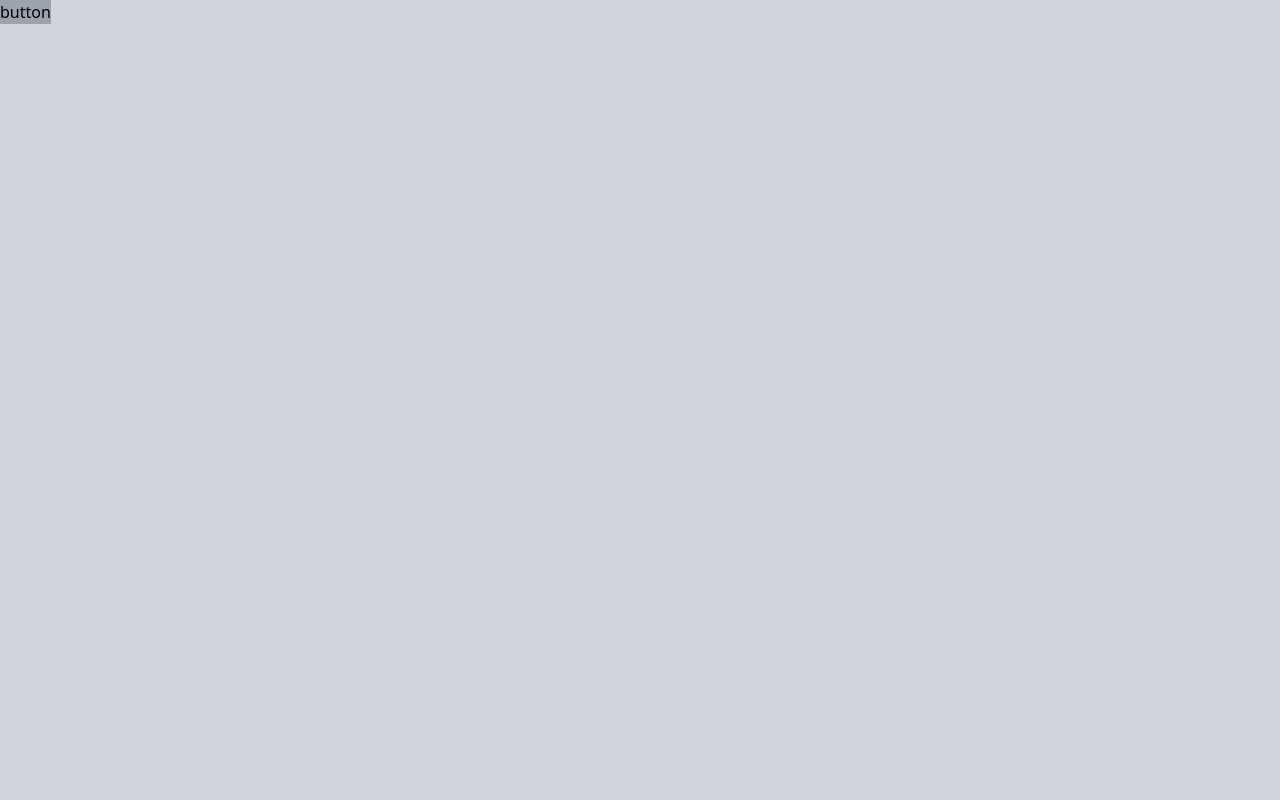
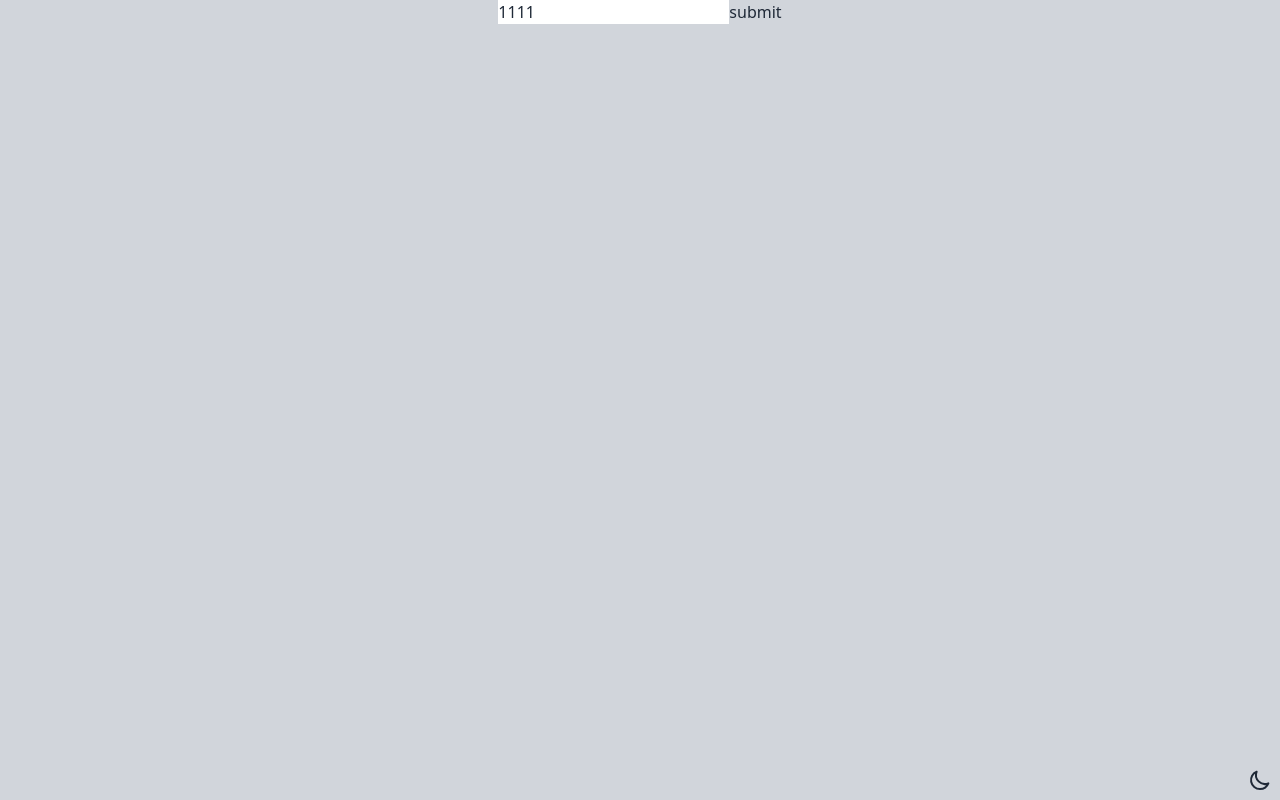
Before and after one commit to tylerpetz/halloween-game, a Vue app: page / in a window 1280 px wide. Built offline with nearby package versions, Linux system fonts and the light colour scheme.

Commit message:
dead simple

```diff
--- a/index.html
+++ b/index.html
@@ -6,7 +6,7 @@
     <meta name="viewport" content="width=device-width, initial-scale=1.0" />
     <title>Halloween App</title>
   </head>
-  <body class="bg-gray-300 dark:bg-gray-800">
+  <body class="bg-gray-300 dark:bg-gray-800 text-gray-800 dark:text-gray-200">
     <div id="app"></div>
     <script type="module" src="/src/main.js"></script>
   </body>
--- a/src/App.vue
+++ b/src/App.vue
@@ -1,11 +1,53 @@
 <script setup>
 import { useDark, useToggle } from '@vueuse/core'
+import { ref } from 'vue'
 // This starter template is using Vue 3 <script setup> SFCs
 // Check out https://v3.vuejs.org/api/sfc-script-setup.html#sfc-script-setup
 const isDark = useDark()
 const toggleDark = useToggle(isDark)
+
+let code = ref('1111')
+let displayMessage = ref('')
+
+const messages = ref({
+  '8217': 'Jen Bourne with the Decorative Vase in Legacy.',
+  '9534': 'Maverick with the Hole Punch in Ridge.',
+  '4162': 'Dana with a Paper Cutter in Billing.',
+  '6829': 'Edwyn with the Thermometer in the Lobby.',
+  '9425': 'Jason with the Coffee Maker in Vista.',
+  '7582': 'Nik with the Clock in Summit'
+})
+
+function checkForm() {
+  // short loading timer
+  //
+  if (messages.value[code.value]) {
+    displayMessage.value = messages.value[code.value]
+  } else {
+    displayMessage.value = 'Sorry, that code is no good.'
+  }
+}
 </script>
 
 <template>
-  <button @click="toggleDark" class="bg-gray-400 dark:bg-yellow-600">button</button>
+  <main class="text-center">
+    <form class="block" @submit.prevent="checkForm">
+      <input v-model="code" type="text" required maxlength="4" pattern="[0-9]{4}" class="bg-white dark:bg-gray-900" />
+      <button type="submit">submit</button>
+    </form>
+    <h1 class="text-2xl" v-if="displayMessage">{{ displayMessage }}</h1>
+    <button type="button" @click="toggleDark" class="fixed bottom-2 right-2 text-gray-800 dark:text-gray-200">
+      <svg xmlns="http://www.w3.org/2000/svg" class="h-6 w-6" fill="none" viewBox="0 0 24 24" stroke="currentColor">
+        <path stroke-linecap="round" stroke-linejoin="round" stroke-width="2" d="M20.354 15.354A9 9 0 018.646 3.646 9.003 9.003 0 0012 21a9.003 9.003 0 008.354-5.646z" />
+      </svg>
+    </button>
+  </main>
 </template>
+
+<style scoped>
+input::-webkit-outer-spin-button,
+input::-webkit-inner-spin-button {
+  -webkit-appearance: none;
+  margin: 0;
+}
+</style>
```
